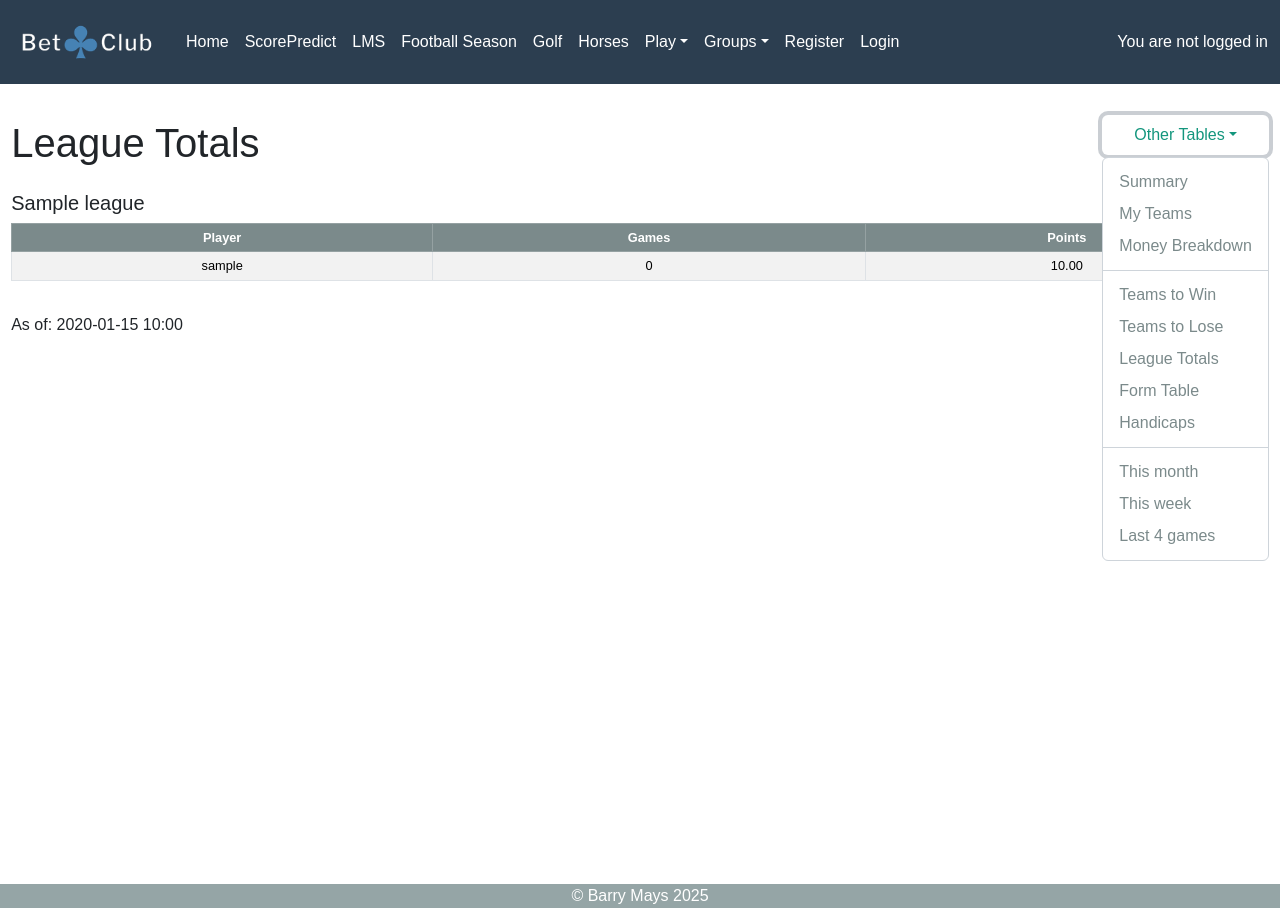
After one commit to bmays9/bet-club, a Django app: page /season/by-leagues/ in a window 1280 px wide, after a click on "Other Tables". The commit adds this page. Run offline with Django 5.2, Linux system fonts and the light colour scheme; tables that the repository leaves empty hold one stand-in row (values such as "Sample post"); some libraries are stand-ins or nearby versions.

Commit message:
Season: Add Totals by league page

```diff
--- /dev/null
+++ b/season/templates/season/byleagues.html
@@ -0,0 +1,68 @@
+{% extends "base.html" %}
+{% block content %}
+{% load static %}
+{% load dict_extras %}
+
+<!-- Header with Dropdown -->
+<div class="row align-items-center mb-3">
+  <div class="col-6">
+    <h2 class="mt-4">League Totals</h2>
+  </div>
+  <div class="col-6 text-end">
+    <ul class="nav nav-pills justify-content-end">
+      <li class="nav-item dropdown">
+        <a class="nav-link dropdown-toggle" data-bs-toggle="dropdown" href="#" role="button" aria-haspopup="true" aria-expanded="false">Other Tables</a>
+        <div class="dropdown-menu dropdown-menu-end">
+          <a class="dropdown-item" href="#">Summary</a>
+          <a class="dropdown-item" href="#">My Teams</a>
+          <a class="dropdown-item" href="#">Money Breakdown</a>
+          <div class="dropdown-divider"></div>
+          <a class="dropdown-item" href="{% url 'season_teams_to_win' %}">Teams to Win</a>
+          <a class="dropdown-item" href="{% url 'season_teams_to_lose' %}">Teams to Lose</a>
+          <a class="dropdown-item" href="{% url 'season_by_league' %}">League Totals</a>
+          <a class="dropdown-item" href="#">Form Table</a>
+          <a class="dropdown-item" href="#">Handicaps</a>
+          <div class="dropdown-divider"></div>
+          <a class="dropdown-item" href="#">This month</a>
+          <a class="dropdown-item" href="#">This week</a>
+          <a class="dropdown-item" href="#">Last 4 games</a>
+        </div>
+      </li>
+    </ul>
+  </div>
+</div>
+
+{% if league_data %}
+{% for league, players in league_data.items %}
+  <h5>{{ league }}</h5>
+<!-- Responsive Table -->
+<div class="table-responsive">
+  <table class="table small-font table-sm table-striped table-hover table-bordered align-middle text-center">
+    <thead class="table-dark">
+      <tr>
+        <th>Player</th>
+        <th>Games</th>
+        <th>Points</th>
+      </tr>
+    </thead>
+    <tbody>
+      {% for player, stats in players.items %}
+      <tr>
+        <td>{{ player }}</td>
+        <td>{{ stats.games_played }}</td>
+        <td>{{ stats.total_points }}</td>
+      </tr>
+      {% endfor %}
+  </tbody>
+</table>
+</div>
+{% endfor %}
+
+
+<p class="mt-3">As of: {{ batch.taken_at|date:"Y-m-d H:i" }}</p>
+
+{% else %}
+<p>No picks available yet.</p>
+{% endif %}
+
+{% endblock content %}
--- a/season/urls.py
+++ b/season/urls.py
@@ -5,4 +5,5 @@ urlpatterns = [
     path('', views.season_overall, name='season_overall'),
     path("teams-to-win/", views.season_teams_to_win, name="season_teams_to_win"),
     path("teams-to-lose/", views.season_teams_to_lose, name="season_teams_to_lose"),
+    path("by-leagues/", views.season_by_league, name="season_by_league"),
 ]
--- a/season/views.py
+++ b/season/views.py
@@ -265,17 +265,95 @@ def season_teams_to_lose(request):
         "worst_teams": worst_teams,
     })
 
+def season_by_league(request):
+    # Get latest batch per league
+    latest_batches = (
+        StandingsBatch.objects.values("league_id")
+        .annotate(latest_taken_at=Max("taken_at"))
+    )
 
-def season_best_by_league(request):
-    latest_snapshot = PlayerScoreSnapshot.objects.order_by("-batch__taken_at").first()
-    if not latest_snapshot:
-        return render(request, "season/season_best_by_league.html", {"snaps": [], "batch": None})
+    batch_ids = []
+    for row in latest_batches:
+        b = StandingsBatch.objects.filter(
+            league_id=row["league_id"], taken_at=row["latest_taken_at"]
+        ).first()
+        if b:
+            batch_ids.append(b.id)
 
-    latest_batch = latest_snapshot.batch
+    if not batch_ids:
+        return render(request, "season/byleagues.html", {"batch": None, "league_data": {}})
+
+    # Fetch snapshots for these latest batches
     snaps = (
-        PlayerScoreSnapshot.objects.filter(batch=latest_batch)
-        .values("game_league__league__name", "player_game__user__username")
+        PlayerScoreSnapshot.objects.filter(batch_id__in=batch_ids)
+        .select_related("player_game__user", "game_league__league")
+    )
+
+    # Build league -> player -> stats
+    league_data = {}
+    for snap in snaps:
+        league_name = snap.game_league.league.name
+        username = snap.player_game.user.username
+
+        league_entry = league_data.setdefault(league_name, {})
+        player_entry = league_entry.setdefault(username, {"games_played": 0, "total_points": 0})
+
+        #player_entry["games_played"] += snap.league_games_played
+        player_entry["total_points"] += snap.league_total_points
+
+    # Sort players in each league by total_points descending
+    for league_name, players in league_data.items():
+        sorted_players = dict(
+            sorted(players.items(), key=lambda x: x[1]["total_points"], reverse=True)
+        )
+        league_data[league_name] = sorted_players
+
+    # Get a reference batch (latest overall by taken_at)
+    latest_batch = StandingsBatch.objects.filter(id__in=batch_ids).order_by("-taken_at").first()
+
+    return render(
+        request,
+        "season/byleagues.html",
+        {"batch": latest_batch, "league_data": league_data},
+    )
+
+
+def season_by_not_league(request):
+        # Get latest batch per league
+    latest_batches = (
+        StandingsBatch.objects.values("league_id")
+        .annotate(latest_taken_at=Max("taken_at"))
+    )
+
+    batch_ids = []
+    for row in latest_batches:
+        b = StandingsBatch.objects.filter(
+            league_id=row["league_id"], taken_at=row["latest_taken_at"]
+        ).first()
+        if b:
+            batch_ids.append(b.id)
+
+    if not batch_ids:
+        return render(request, "season/season_overall.html", {"batch": None, "snaps": []})
+
+    # Fetch snapshots for these latest batches
+    snaps = PlayerScoreSnapshot.objects.filter(batch_id__in=batch_ids)
+
+    # Aggregate overall points per player across leagues
+    overall = (
+        snaps.values("player_game_id", "player_game__user__username")
         .annotate(total=Sum("league_total_points"))
-        .order_by("game_league__league__name", "-total")
+        .order_by("-total")
     )
-    return render(request, "season/season_best_by_league.html", {"snaps": snaps, "batch": latest_batch})
+
+    # Build a dict mapping player -> league -> league_rank
+    league_points = {}
+    for snap in snaps:
+        username = snap.player_game.user.username
+        league_name = snap.game_league.league.name
+        league_points = snap.game_league.league.name
+        league_ranks.setdefault(username, {})[league_name] = snap.league_rank
+
+    print("s", snaps)
+    print("lr", league_ranks)
+    return render(request, "season/byleagues.html", {"snaps": snaps, "batch": latest_batch})
--- a/templates/base.html
+++ b/templates/base.html
@@ -49,13 +49,13 @@
               href="{% url 'index' %}">Home</a>
             </li>
             <li class="nav-item">
-              <a class="nav-link {% if request.path == scores_url %}active{%endif%}" href="{% url 'scores' %}">ScorePredict</a>
+              <a class="nav-link {% if request.resolver_match.url_name == 'scores' %}active{%endif%}" href="{% url 'scores' %}">ScorePredict</a>
             </li>
             <li class="nav-item">
-              <a class="nav-link {% if request.path == lms_dashboard %}active{%endif%}" href="{% url 'lms_dashboard' %}">LMS</a>
+              <a class="nav-link {% if request.resolver_match.url_name == 'lms_dashboard' %}active{%endif%}" href="{% url 'lms_dashboard' %}">LMS</a>
             </li>
             <li class="nav-item">
-              <a class="nav-link {% if request.path == season_overall %}active{%endif%}" href="{% url 'season_overall' %}">Football Season</a>
+              <a class="nav-link {% if request.resolver_match.url_name == 'season_overall' %}active{%endif%}" href="{% url 'season_overall' %}">Football Season</a>
             </li>
             <li class="nav-item">
               <a class="nav-link" href="#">Golf</a>
```
Also changed, not shown: season/templates/season/season_overall.html (+11 -8 lines), season/templates/season/tolose.html (+5 -5 lines), season/templates/season/towin.html (+4 -4 lines).
